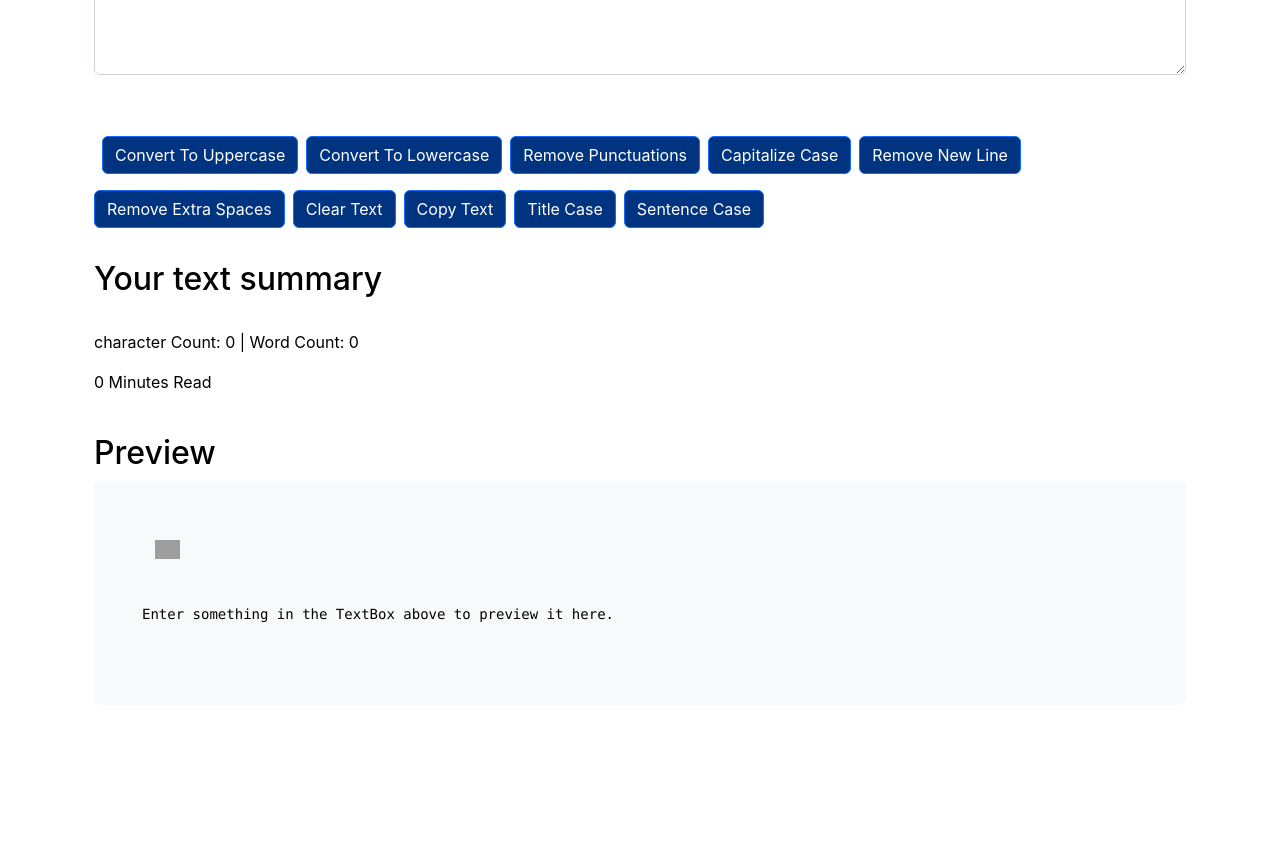
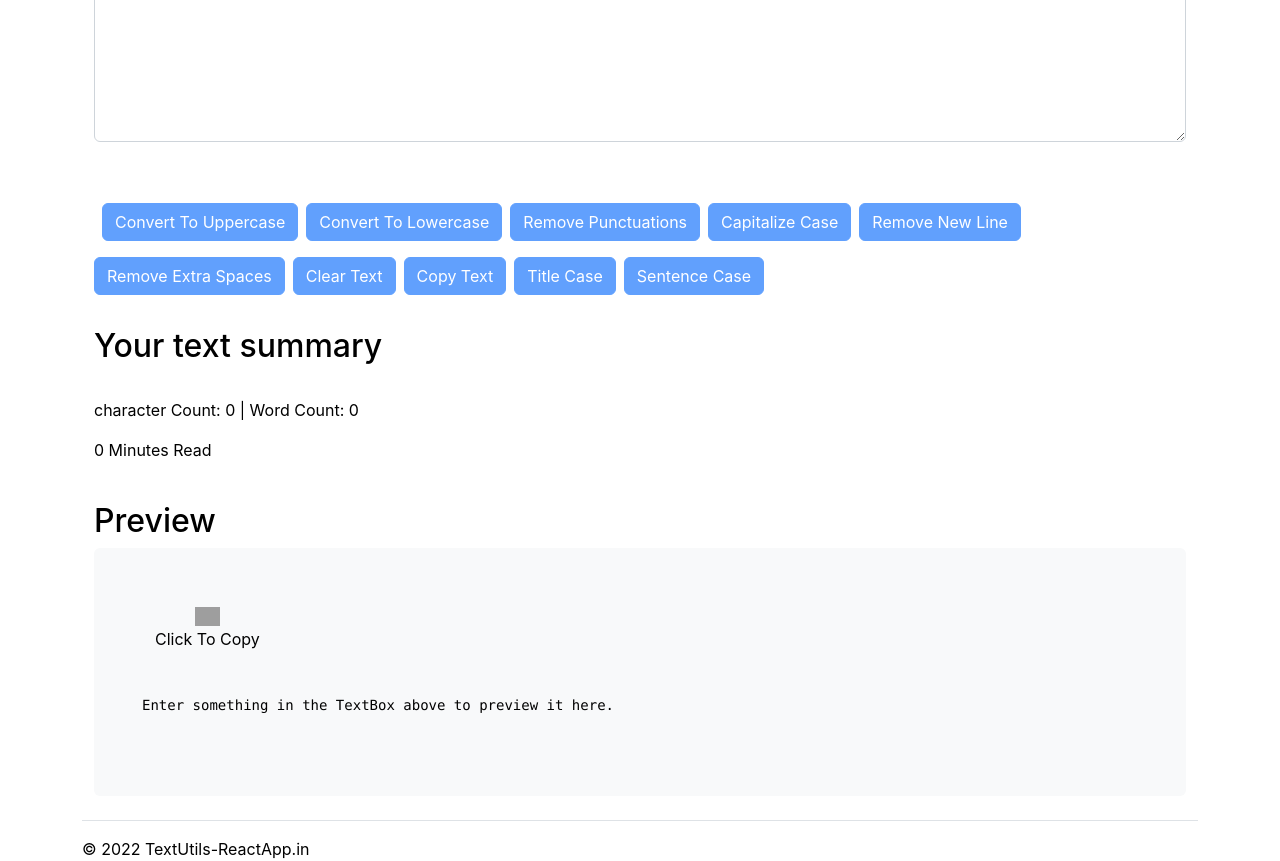
Before and after one commit to Mohammedvaraliya/TextUtils-ReactApp, a React (Create React App) app: page /#/ in a window 1280 px wide. Shown: the part 400-1261 px from the top of the page. Before the commit the page ends 1105 px from the top, so only its background shows below. Built offline with nearby package versions, Linux system fonts and the light colour scheme; grey boxes are pictures that could not be loaded.

Commit message:
Add More Functionality to textutils Home

```diff
--- a/public/index.html
+++ b/public/index.html
@@ -6,7 +6,7 @@
   <link rel="icon" href="%PUBLIC_URL%/favicon.ico" />
   <meta name="viewport" content="width=device-width, initial-scale=1" />
   <meta name="theme-color" content="#000000" />
-  <meta name="description" content="Text-Utils is a web tool to assist developers and other people in daily tasks by providing tools for manipulating text data. This tool include Remove Punctuations, UPPERCASE, New Line Remove, Numbers Remover, and Extra Spaces Remover, and many other tools to handle text." />
+  <meta name="description" content="This textutils website for modify your text like. Remove punctuations, Remove newline character, Remove extra spaces, Convert To Uppercase, Convert To Lowercase, Clear Text, Copy Text, Sentence Case, Title Case To make the text in uppercase, To count the character ..... Hope You Enjoyed!!" />
   <link rel="apple-touch-icon" href="%PUBLIC_URL%/favicon-16x16.png" />
 
   <link rel="manifest" href="%PUBLIC_URL%/manifest.json" />
--- a/src/App.js
+++ b/src/App.js
@@ -53,7 +53,7 @@ function App() {
           <Routes>
             <Route path="/about" element={<About textTheme={textTheme} toggleMode={toggleMode} mode={mode}/>}>
             </Route>
-            <Route path="/" element={<TestForm showAlert={showAlert} heading="Enter the Text to analyze" mode={mode} />}>
+            <Route path="/" element={<TestForm showAlert={showAlert} heading="Enter the Text to analyze Remove punctuations, Remove newline character, Remove extra spaces, Convert To Uppercase, Convert To Lowercase, Clear Text, Copy Text, Sentence Case, Title Case." mode={mode} />}>
             </Route>
           </Routes>
         </div>
--- a/src/components/About.js
+++ b/src/components/About.js
@@ -61,7 +61,7 @@ export default function About(props) {
                     </div>
 
                     <footer className="pt-3 mt-4 border-top" style={{backgroundColor: props.mode==='dark'?'black':'white', color: props.mode==='dark'?'white':'black'}}>
-                        © 2022
+                        © 2022 TextUtils-ReactApp.in
                     </footer>
                 </div>
             </main>
--- a/src/components/App.css
+++ b/src/components/App.css
@@ -3,7 +3,7 @@
     --bs-btn-bg: #003480;
     --bs-btn-border-color: #0d6efd;
     --bs-btn-hover-color: #fff;
-    --bs-btn-hover-bg: #080808;
+    --bs-btn-hover-bg: #002d35;
     --bs-btn-hover-border-color: #0a58ca;
     --bs-btn-focus-shadow-rgb: 49, 132, 253;
     --bs-btn-active-color: #fff;
--- a/src/components/Navbar.js
+++ b/src/components/Navbar.js
@@ -41,6 +41,6 @@ Navbar.propTypes = {
 }
 
 Navbar.defaultProps = {
-    title: "Set Title here",
+    title: "Title",
     aboutText: "About",
 }
--- a/src/components/TestForm.js
+++ b/src/components/TestForm.js
@@ -61,13 +61,14 @@ export default function TestForm(props) {
         copyText.select();
         navigator.clipboard.writeText(copyText.value);
         showAlert("Copied to Clipboard!", "success");
+        setCopy("Copied");
     }
 
     const handleUpCopyTextArea = () => {
         let copyText = document.getElementById('myBox');
         copyText.select();
         navigator.clipboard.writeText(copyText.value);
-        setCopy("Copied")
+        setCopy("Copied");
     }
 
     const handleUpSentenceCase = () => {
@@ -93,26 +94,26 @@ export default function TestForm(props) {
 
     const [text, setText] = useState("");
     const [alert, setAlert] = useState(null);
-    const [copyToClipboard, setCopy] = useState("");
+    const [copyToClipboard, setCopy] = useState("Click To Copy");
 
     return (
         <>
             <div className="container my-4" style={{ color: props.mode === 'light' ? 'black' : 'white' }}>
-                <h1>{props.heading}</h1>
+                <h2 className='mb-2'>{props.heading}</h2>
                 <div className="mb-3">
                     <textarea className="form-control" value={text} onChange={handleOnChange} style={{ backgroundColor: props.mode === 'dark' ? '#002f5e' : 'white', color: props.mode === 'dark' ? 'white' : 'black' }} id="myBox" rows="12"></textarea>
                     <Alert alert={alert} />
                 </div>
-                <button className="btn btn-primary mx-2 my-2" onClick={handleUpUppercase}>Convert To Uppercase</button>
-                <button className="btn btn-primary  my-2" onClick={handleUpLower}>Convert To Lowercase</button>
-                <button className="btn btn-primary mx-2  my-2" onClick={handleUpPunctuations}>Remove Punctuations</button>
-                <button className="btn btn-primary  my-2" onClick={handleUpCapitalizeCase}>Capitalize Case</button>
-                <button className="btn btn-primary mx-2  my-2" onClick={handleUpNewLine}>Remove New Line</button>
-                <button className="btn btn-primary  my-2" onClick={handleUpExtraSpace}>Remove Extra Spaces</button>
-                <button className="btn btn-primary mx-2  my-2" onClick={handleUpClearText}>Clear Text</button>
-                <button className="btn btn-primary  my-2" onClick={handleUpCopyText}>Copy Text</button>
-                <button className="btn btn-primary mx-2  my-2" onClick={handleUpTitleCase}>Title Case</button>
-                <button className="btn btn-primary my-2" onClick={handleUpSentenceCase}>Sentence Case</button>
+                <button disabled={text.length===0} className="btn btn-primary mx-2 my-2" onClick={handleUpUppercase}>Convert To Uppercase</button>
+                <button disabled={text.length===0} className="btn btn-primary  my-2" onClick={handleUpLower}>Convert To Lowercase</button>
+                <button disabled={text.length===0} className="btn btn-primary mx-2  my-2" onClick={handleUpPunctuations}>Remove Punctuations</button>
+                <button disabled={text.length===0} className="btn btn-primary  my-2" onClick={handleUpCapitalizeCase}>Capitalize Case</button>
+                <button disabled={text.length===0} className="btn btn-primary mx-2  my-2" onClick={handleUpNewLine}>Remove New Line</button>
+                <button disabled={text.length===0} className="btn btn-primary  my-2" onClick={handleUpExtraSpace}>Remove Extra Spaces</button>
+                <button disabled={text.length===0} className="btn btn-primary mx-2  my-2" onClick={handleUpClearText}>Clear Text</button>
+                <button disabled={text.length===0} className="btn btn-primary  my-2" onClick={handleUpCopyText}>Copy Text</button>
+                <button disabled={text.length===0} className="btn btn-primary mx-2  my-2" onClick={handleUpTitleCase}>Title Case</button>
+                <button disabled={text.length===0} className="btn btn-primary my-2" onClick={handleUpSentenceCase}>Sentence Case</button>
             </div>
 
             <div className="container" style={{ color: props.mode === 'light' ? 'black' : 'white' }}>
@@ -124,8 +125,8 @@ export default function TestForm(props) {
                 <h2>Preview</h2>
 
                     <div className={`bg-${props.mode==='light'?'light':'dark'} p-5 rounded`} style={{ color: props.mode === 'dark' ? 'white' : 'black' }}>
-                        <button className='btn' id='copyBtn-clipboard' onClick={handleUpCopyTextArea} style={{ color: props.mode === 'dark' ? 'white' : 'black' }}><img className='copyImg' src="https://cdn-icons-png.flaticon.com/512/3073/3073464.png"
-                            title="Click to Copy" alt='copy'
+                        <button className='btn' id='copyBtn-clipboard' onClick={handleUpCopyTextArea} style={{ color: props.mode === 'dark' ? 'white' : 'black'}}><img className='copyImg' src="https://cdn-icons-png.flaticon.com/512/3073/3073464.png"
+                            title={copyToClipboard} alt='copy'
                         /><br /><p id='copyTextMsge'>{copyToClipboard}</p></button>
                         <pre>
                         <p><br />{text.length > 0 ? text : "Enter something in the TextBox above to preview it here."}</p>
@@ -133,6 +134,9 @@ export default function TestForm(props) {
                     </div>
 
             </div>
+            <footer className="pt-3 mt-4 border-top" style={{backgroundColor: props.mode==='dark'?'black':'white', color: props.mode==='dark'?'white':'black'}}>
+                        © 2022 TextUtils-ReactApp.in
+                    </footer>
         </>
     )
 }
```
